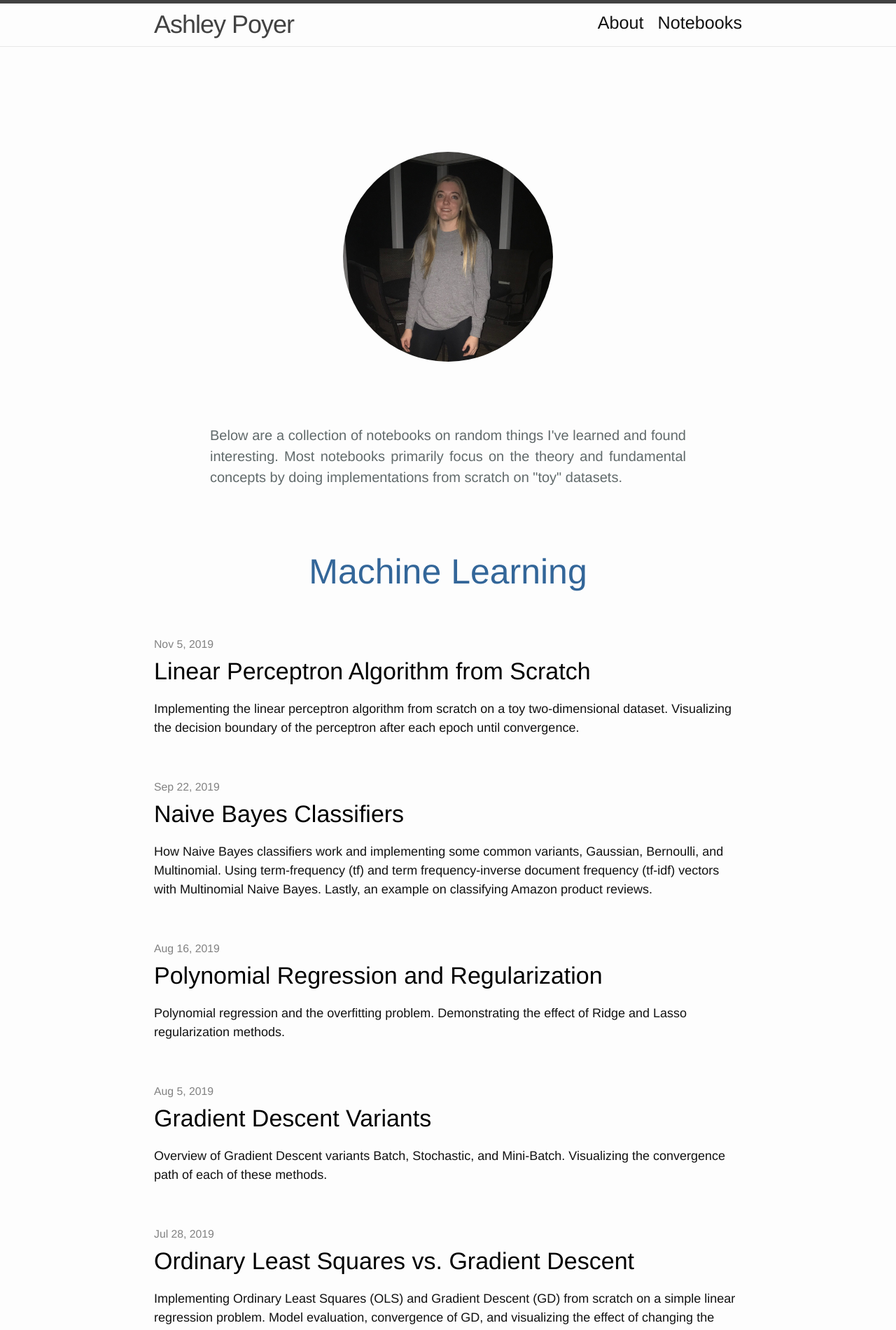
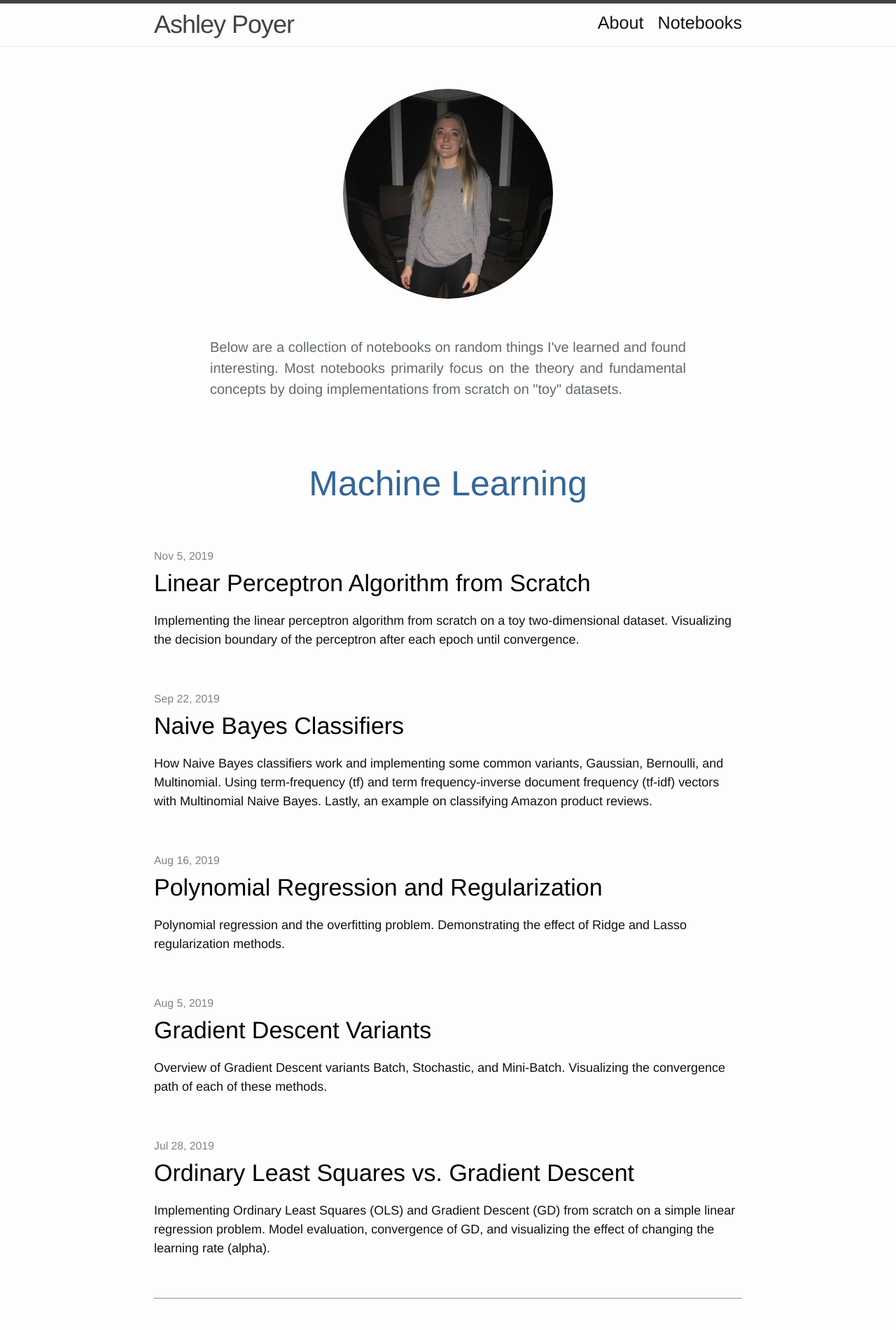
Before and after one commit to ashleypoyer/ashleypoyer.github.io, a Jekyll site: the page built from index.markdown, in a window 1280 px wide. Shown: the top 1901 px of the page at 70% size. Built offline with Jekyll 4.4.1, drawn with Linux system fonts in a browser that asks for light colours.

Commit message:
didn't really change anything

```diff
--- a/_layouts/categories.html
+++ b/_layouts/categories.html
@@ -4,9 +4,10 @@ title: Notebooks
 ---
 
 <center>
-<img class="img" src="images/me_square.jpg" style="margin:45px; padding:45px;" height="300">
+<img class="img" src="images/me_square.jpg" height="300">
 </center>
 
+<br> <br>
 
 <div class="description">Below are a collection of notebooks on random things I've learned and found interesting. Most notebooks primarily focus on the theory and fundamental concepts by doing implementations from scratch on "toy" datasets.</div>
 
```
